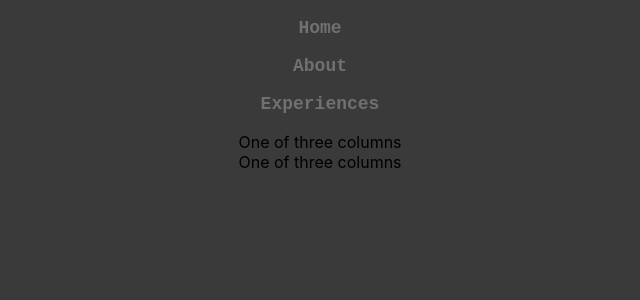
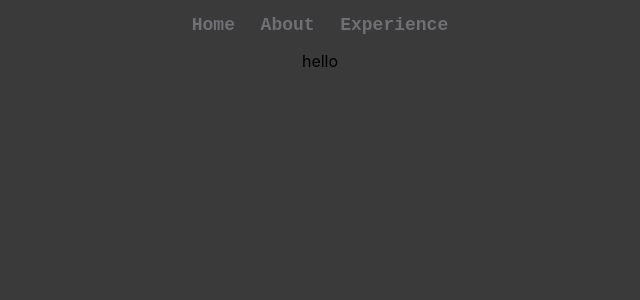
Before and after one commit to AugustasFriend/my-portfolio, a React (Create React App) app: page / in a window 1280 px wide. Shown: the top 300 px of the page, without its empty margins (320-960 px from the left). Built offline with nearby package versions, Linux system fonts and the light colour scheme.

Commit message:
fix upper tab

```diff
--- a/src/App.css
+++ b/src/App.css
@@ -2,13 +2,6 @@
 
 .App {
   text-align: center;
-}
-
-
-@media (prefers-reduced-motion: no-preference) {
-  .App-logo {
-    animation: App-logo-spin infinite 20s linear;
-  }
 }
 
 .App-header {
--- a/src/App.js
+++ b/src/App.js
@@ -6,7 +6,6 @@ import {About} from './AboutPage/About';
 import {Experience} from './ExperiencePage/Experience';
 import {NavBar} from './Shared/NavBar';
 import Helmet from 'react-helmet';
-
 
 function App() {
   return (
--- a/src/HomePage/Home.jsx
+++ b/src/HomePage/Home.jsx
@@ -5,13 +5,6 @@ import Container from "react-bootstrap/Container";
 
 export const Home = () =>(
     <div>
-        <div className="row justify-content-md-center">
-            <Col md="auto">
-            One of three columns
-            </Col>
-            <Col md="auto">
-            One of three columns
-            </Col>
-        </div>
+       <p>hello</p>
    </div>
 )
--- a/src/Shared/NavBar.jsx
+++ b/src/Shared/NavBar.jsx
@@ -5,30 +5,50 @@ import Col from 'react-bootstrap/Col';
 import { Link, NavLink, useLocation } from "react-router-dom";
 
 export const NavBar = () =>(
+    <div>
         <div className="nav-container">
             <Container>
-            <Row className="justify-content-md-center">
-                <Col md="auto">
+            <Row className="align-navbar-text justify-content-md-center">
+                <Col className="nav-col-margin">
                 <NavLink to="/" className="nav-link">
-                    <p className="nav-text">Home</p>
+                    <h2 className="nav-text">Home</h2>
                 </NavLink>
                 </Col>
-                <Col md="auto">
+                <Col className="nav-col-margin">
                 <NavLink to="/about" className="nav-link">
-                    <p className="nav-text">About</p>
+                    <h2 className="nav-text">About</h2>
                 </NavLink>
                 </Col>
-                <Col md="auto">
+
+                <Col className="nav-col-margin">
                 <NavLink to="/experience" className="nav-link">
-                    <p className="nav-text">Experiences</p>
+                    <h2 className="nav-text">Experience</h2>
                 </NavLink>
                 </Col>
             </Row>
             </Container>
         </div>
+    </div>
 )
 /*
+<Container>
+            <Row className="justify-content-md-center">
+                <div className= "col-xs-4">
+                    <NavLink to="/" className="nav-link">
                         <p className="nav-text">Home</p>
+                    </NavLink>
+                </div>
+                <div className= "col-xs-4">
+                    <NavLink to="/about" className="nav-link">
                         <p className="nav-text">About</p>
+                    </NavLink>
+                </div>
+                <div className= "col-xs-4">
+                    <NavLink to="/experience" className="nav-link">
                         <p className="nav-text">Experiences</p>
+                    </NavLink>
+                </div>
+            </Row>
+</Container>
+
 */
--- a/src/Shared/Shared.css
+++ b/src/Shared/Shared.css
@@ -4,10 +4,6 @@
 
 .no-padding{
     padding: 0;
-}
-
-.align-items-center{
-    align-items: center;
 }
 
 .sticky {
@@ -22,8 +18,23 @@
     font-size: 18px;
     font-family:'Courier New', Courier, monospace;
     font-weight: 800;
+    margin-bottom: 0;
 }
 
 .nav-link{
     text-decoration: none;
 }
+
+.nav-container{
+}
+
+.align-navbar-text{
+    flex-wrap: wrap;
+    display: flex;
+    justify-content: center;
+}
+
+.nav-col-margin{
+    margin-right: 1%;
+    margin-left: 1%;
+}
```
Also changed, not shown: public/tab-background.svg (added). Lines whose indentation alone changed are shown as unchanged.
